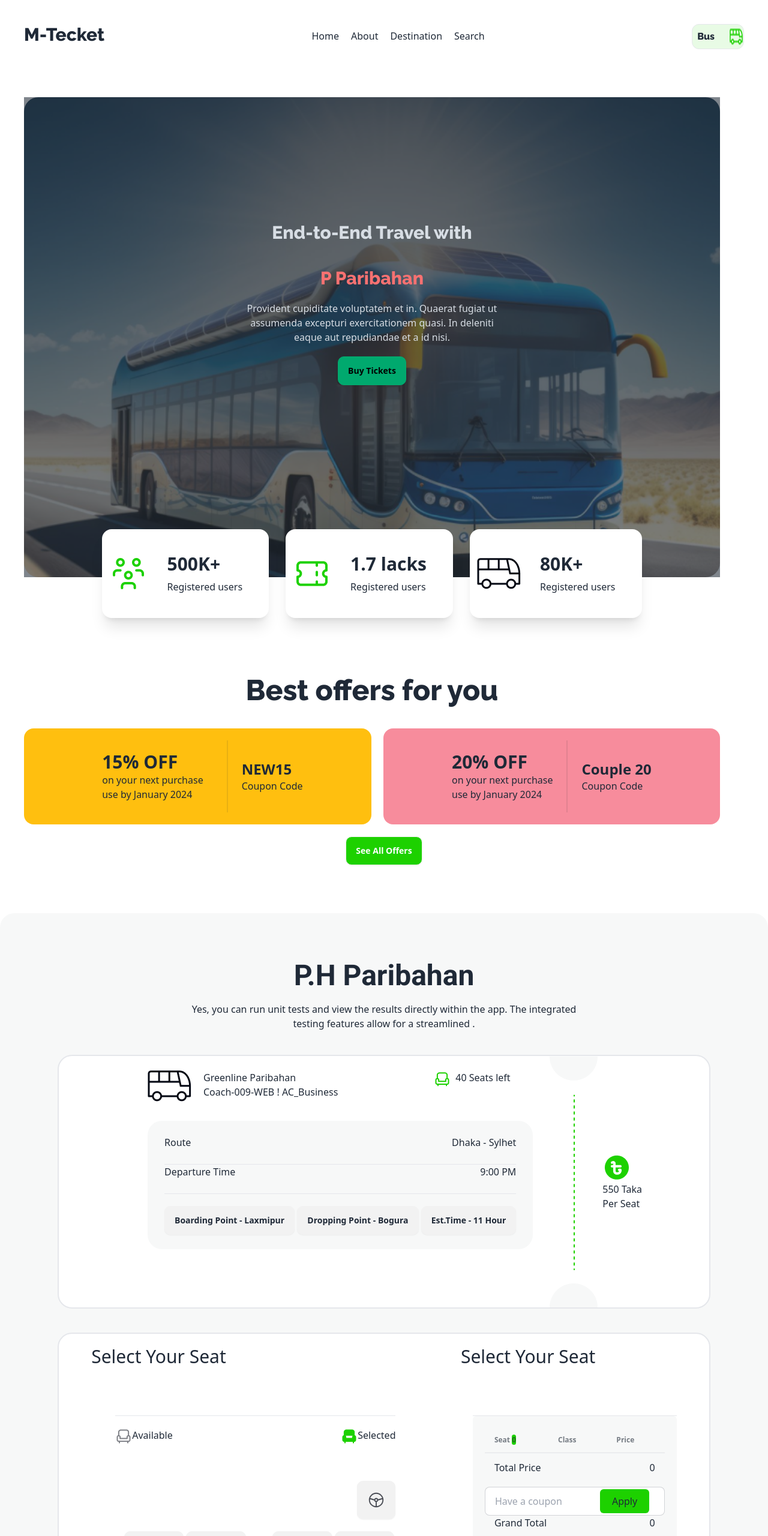
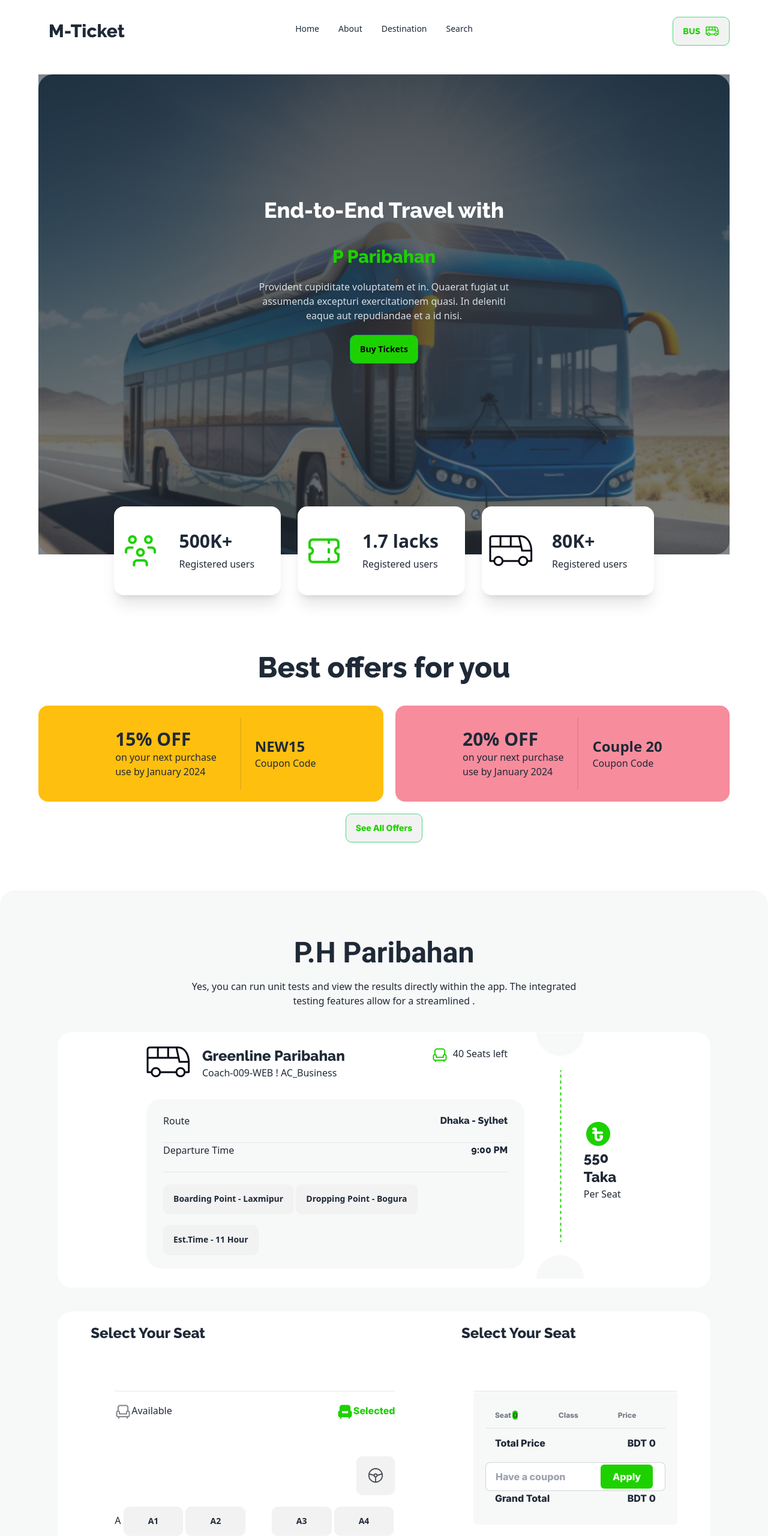
Before and after one commit to tariqul25/smart-ticket-management, a plain HTML site: page index.html in a window 1280 px wide. Shown: the top 2560 px of the page at 60% size. Drawn offline with nearby package versions, Linux system fonts and the light colour scheme.

Commit message:
final assignment

```diff
--- a/index.html
+++ b/index.html
@@ -18,49 +18,64 @@
 
 <body>
 
-    <header>
+    <header class="mx-14">
         <!-- navbar section -->
-        <nav>
-            <div class="mx-10 mt-10 ">
-                <div class="flex justify-between">
-                    <h1 class="text-3xl font-raleway cursor-pointer">M-Tecket</h1>
-                    <div class=" flex-row justify-center items-center ">
-                        <ul class=" flex  gap-5 p-2  cursor-pointer">
-                            <li>Home</li>
-                            <li>About</li>
-                            <li>Destination</li>
-                            <li>Search</li>
+        <nav >
+            <div class="navbar bg-base-100">
+                <div class="navbar-start">
+                    <div class="dropdown">
+                        <div tabindex="0" role="button" class="btn btn-ghost lg:hidden">
+                            <svg xmlns="http://www.w3.org/2000/svg" class="h-5 w-5" fill="none" viewBox="0 0 24 24"
+                                stroke="currentColor">
+                                <path stroke-linecap="round" stroke-linejoin="round" stroke-width="2"
+                                    d="M4 6h16M4 12h8m-8 6h16" />
+                            </svg>
+                        </div>
+                        <ul tabindex="0"
+                            class="menu menu-sm dropdown-content mt-3 z-[1] p-2 shadow bg-base-100 rounded-box w-52">
+                            <li><a>Home</a></li>
+                            <li><a>About</a></li>
+                            <li><a>Destination</a></li>
+                            <li><a>Search</a></li>
                         </ul>
                     </div>
-                    <div class="flex bg-[#1DD1001A] space-x-4 border rounded-xl">
-                        <a href="">
-                            <h1 class="font-raleway p-2">Bus</h1>
-                        </a>
+                    <a class="btn btn-ghost text-3xl font-raleway">M-Ticket</a>
+                </div>
+                <div class="navbar-center hidden mt-3 lg:flex">
+                    <ul class="menu menu-horizontal px-1">
+                        <li><a>Home</a></li>
+                        <li><a>About</a></li>
+                        <li><a>Destination</a></li>
+                        <li><a>Search</a></li>
+                    </ul>
+                </div>
+                <div class="navbar-end">
+                    <button class="flex btn border-green-400">
+                        <a class=" text-[#1DD100] font-raleway  ">BUS </a>
                         <img src="images/bus-icon.png" alt="">
-                    </div>
+                    </button>
                 </div>
             </div>
         </nav>
-
-        </section>
     </header>
     <!-- main section -->
     <main>
         <!-- banner section -->
-        <section class="ml-10 mr-20 mt-20">
+        <section class="mx-16 mt-10">
             <div>
                 <div class="hero min-h-screen rounded-3xl bg-[#030712]"
                     style="background-image: url(images/banner.png);">
                     <div class="hero-overlay bg-opacity-60"></div>
                     <div class="hero-content text-center text-neutral-content">
                         <div class="max-w-md">
-                            <h1 class=" mb-10 text-3xl font-raleway font-bold">End-to-End Travel with </h1>
-                            <h2 class="text-3xl mb-5 font-raleway text-red-400">P Paribahan</h2>
+                            <h1 class=" mb-10 text-4xl text-white font-raleway">End-to-End Travel with </h1>
+                            <h2 class="text-3xl mb-5 font-raleway text-[#1DD100]">P Paribahan</h2>
                             <p>Provident cupiditate voluptatem et in. Quaerat fugiat ut assumenda
                                 excepturi
                                 exercitationem quasi. In deleniti eaque aut repudiandae et a id nisi.</p>
                             <div>
-                                <a href="#ticket"><button class="btn btn-success mb-28">Buy Tickets</button></a>
+                                <a href="#ticket"><button class="btn btn-success mb-28 bg-[#1DD100] font-semibold">Buy
+                                        Tickets</button></a>
                             </div>
                         </div>
                     </div>
@@ -96,7 +111,7 @@
         </section>
         <!-- coupon code section -->
         <section>
-            <div class="mr-20 ml-10 mt-24">
+            <div class="mx-16 mt-24">
                 <h1 class="text-5xl font-raleway text-center mb-10">Best offers for you</h1>
                 <div class="flex gap-5  flex-col w-full lg:flex-row">
                     <div class=" grid flex-grow h-40 card bg-base-300 bg-[#FFBF0F] rounded-box py-5">
@@ -132,7 +147,7 @@
             </div>
 
             <div class="text-center">
-                <button class="btn text-white bg-[#1DD100] ">See All Offers</button>
+                <button class="btn border-green-400 fornt-inte text-[#1DD100]">See All Offers</button>
             </div>
 
         </section>
@@ -144,17 +159,17 @@
                     testing features allow for a streamlined .</p>
             </div>
             <!-- ticket section -->
-            <div class="bg-[#FFFFFF] mt-10 rounded-3xl border-2 mx-24">
+            <div class="bg-[#FFFFFF] mt-10 rounded-3xl mx-24">
                 <div class="md:flex pl-32 pr-28  justify-between ">
                     <!-- count section -->
                     <div>
-                        <div class="flex gap-x-40 my-6 mx-5">
+                        <div class="flex gap-x-36 my-6 mx-5">
                             <div class="flex gap-5 ">
                                 <div>
                                     <img src="images/bus-logo.png" alt="">
                                 </div>
                                 <div>
-                                    <h1>Greenline Paribahan</h1>
+                                    <h1 class="font-raleway text-2xl">Greenline Paribahan</h1>
                                     <p>Coach-009-WEB ! AC_Business</p>
                                 </div>
                             </div>
@@ -170,12 +185,12 @@
                         <div class="bg-[#F7F8F8] rounded-3xl mx-5 my-8 px-7 py-6">
                             <div class="flex justify-between mb-6">
                                 <h1>Route</h1>
-                                <h2>Dhaka - Sylhet</h2>
+                                <h2 class="font-raleway">Dhaka - Sylhet</h2>
                             </div>
                             <hr>
                             <div class="flex justify-between mb-6">
                                 <h1>Departure Time</h1>
-                                <h1>9:00 PM</h1>
+                                <h1 class="font-raleway">9:00 PM</h1>
                             </div>
                             <hr>
                             <div>
@@ -190,11 +205,10 @@
                     <div>
                         <img src="images/info-devider.png" alt="">
                     </div>
-                    <!-- price dection -->
                     <div class="flex items-center justify-center">
                         <div class="">
                             <img src="images/fare.png" alt="">
-                            <h1>550 Taka</h1>
+                            <h1 class="text-2xl font-raleway">550 Taka</h1>
                             <p> Per Seat</p>
                         </div>
                     </div>
@@ -202,10 +216,10 @@
 
             </div>
             <!-- seat select -->
-            <section id="ticket" class=" bg-[#FFFFFF] mt-10 rounded-3xl border-2 mx-24">
+            <section id="ticket" class=" bg-[#FFFFFF] mt-10 rounded-3xl mx-24">
                 <div class="container-of-selected-seat md:flex justify-around space-y-10 md:space-y-0 gap-10 p-5">
                     <div class="col-span-8 space-x-10">
-                        <h1 class="text-3xl mb-20">Select Your Seat</h1>
+                        <h1 class="font-raleway text-2xl mb-20">Select Your Seat</h1>
                         <hr>
                         <div class=" md:flex justify-between mt-5 ">
                             <div class="flex">
@@ -214,7 +228,7 @@
                             </div>
                             <div class="flex">
                                 <img src="images/seat-green-filled.png" alt="">
-                                <h1>Selected</h1>
+                                <h1 class="text-[#1DD100] fornt-inte">Selected</h1>
                             </div>
                         </div>
                         <div class="flex justify-end  mt-10">
@@ -322,10 +336,10 @@
                     </div>
 
                     <div class="col-span-4 space-x-5 ">
-                        <h1 class="text-3xl mb-20">Select Your Seat</h1>
+                        <h1 class="text-2xl mb-20 font-raleway">Select Your Seat</h1>
                         <hr>
-                        <div class="overflow-x-auto p-5 bg-[#F7F8F8] rounded-md">
-                            <table id="seatTable" class="table">
+                        <div class="overflow-x-auto p-5 bg-[#F7F8F8] fornt-inte rounded-md">
+                            <table id="seatTable" class="table ">
                                 <!-- head -->
                                 <thead>
                                     <tr>
@@ -336,15 +350,12 @@
                                     </tr>
                                 </thead>
                                 <tbody id="seatBody">
-                                    <!-- Rows will be dynamically added here -->
                                 </tbody>
                             </table>
-
-
                             <hr>
                             <div class="flex justify-between mx-4 mt-3">
                                 <h1>Total Price</h1>
-                                <h2 id="totalPrice">0</h2>
+                                <h2 id="totalPrice">BDT <span>0</span></h2>
                             </div>
                             <div class="mt-5 flex items-center">
                                 <div class="relative w-full">
@@ -352,26 +363,26 @@
                                         class="input input-bordered w-full" />
                                 </div>
                                 <button id="applyCouponBtn"
-                                    class="px-5 py-2 rounded-md absolute ms-48  bg-[#1DD100]">Apply</button>
+                                    class="px-5 py-2 rounded-md absolute ms-48 text-white  bg-[#1DD100]">Apply</button>
                             </div>
                             <div class="flex justify-between mx-4 mb-3">
                                 <h1>Grand Total</h1>
-                                <h2 id="grandTotal">0</h2>
+                                <h2 id="grandTotal">BDT <span>0</span></h2>
                             </div>
                         </div>
                         <div class="mt-5 w-full">
-                            <h1 class="mb-2">Passenger Name*</h1>
+                            <h1 class="mb-2 fornt-inte">Passenger Name*</h1>
                             <input class="input bg-slate-50 w-full" type="text" name="passengerName" id="passengerName"
                                 placeholder="Enter your name">
 
                         </div>
                         <div class="mt-5 w-full">
-                            <h1 class="mb-2">Phone Number*</h1>
+                            <h1 class="mb-2 fornt-inte">Phone Number*</h1>
                             <input class="input bg-slate-50 w-full" type="number" name="phoneNumber" id="phoneNumber"
                                 placeholder="Your phone number">
                         </div>
                         <div class="mt-5 w-full">
-                            <h1 class="mb-2">Email ID</h1>
+                            <h1 class="mb-2 fornt-inte">Email ID</h1>
                             <input class="input bg-slate-50 w-full" type="email" name="email" id="email"
                                 placeholder="Enter your Email">
                         </div>
@@ -379,18 +390,25 @@
                             <button id="nextButton" class="btn w-full bg-[#1DD100] text-white divide-solid"
                                 onclick="my_modal_4.showModal(), nextButtonClick()">Next</button>
                             <dialog id="my_modal_4" class="modal">
-                                <div class="modal-box w-96 max-w-5xl bg-[#FFFFFF] text-center ">
-                                    <div class=" items-center">
-                                        <img class="items-center" src="images/success.png" alt="">
-                                        <h1 class="text-2xl">SUCCESS</h1>
+                                <div class="modal-box w-auto max-w-5xl bg-[#FFFFFF] text-center ">
+                                    <div class="flex justify-center items-center">
+                                        <div>
+                                            <img src="images/success.png" alt="">
+                                            <h1 class="text-2xl text-green-500 mt-5">SUCCESS</h1>
+                                        </div>
                                     </div>
-                                    <!-- <h3 class="font-bold text-3xl">Order confrim</h3> -->
-                                    <p class="py-4 font-inter">Thank you for Booking Our Bus Seats.
-                                        We are working hard to find the best service and deals for you.
-                                        Shortly you will find a confirmation in your email.</p>
+                                    <div>
+
+                                        <p class="py-4 font-bold">Thank you for Booking Our Bus Seats.
+                                            We are working hard to find the best service and deals for you.
+                                        </p>
+                                        <span>Shortly you will find a confirmation in your email.</span>
+                                    </div>
+
                                     <div class="modal-action justify-center">
                                         <form>
-                                            <button id="continueButton" class="btn">Continue</button>
+                                            <button id="continueButton"
+                                                class=" btn w-full bg-[#1DD100] text-white divide-solid">Continue</button>
                                         </form>
                                     </div>
                                 </div>
@@ -409,9 +427,7 @@
         </section>
 
     </main>
-
     <!-- footer section -->
-
     <footer class="bg-black">
         <nav class="footer mt-20 p-10  text-white text-base-content justify-around">
             <div>
--- a/styles/style.css
+++ b/styles/style.css
@@ -1,6 +1,6 @@
 @import url('https://fonts.googleapis.com/css2?family=Inter:slnt,wght@-10..0,800&family=Raleway:ital,wght@0,800;1,800&family=Roboto:wght@400;500;700&display=swap');
 
-.font-inter {
+.fornt-inte {
     font-family: "Inter", sans-serif;
 }
 
```
